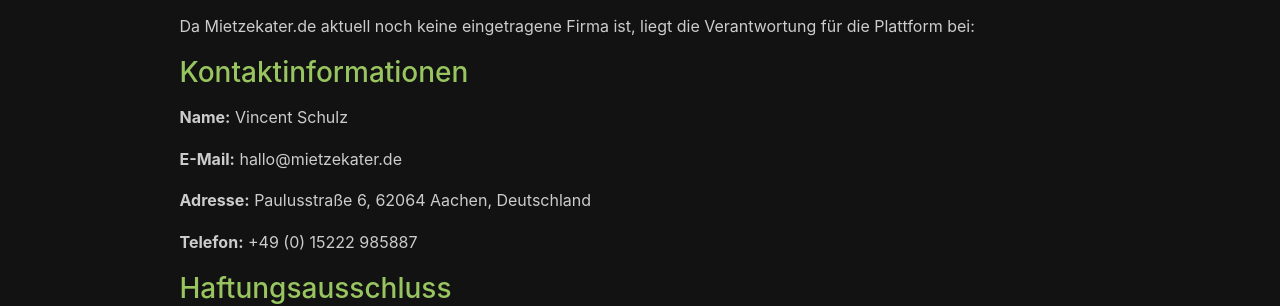
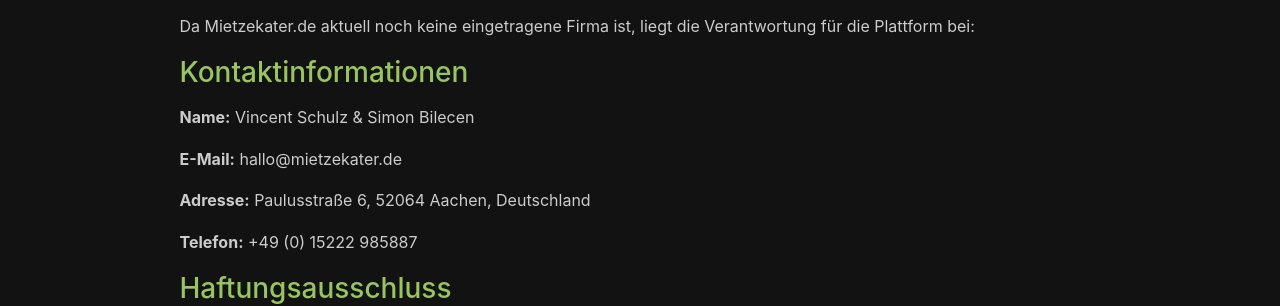
Before and after one commit to TrimeraDev/Mietzekater.de, a Jekyll site: the page built from impressum.md, in a window 1280 px wide and 900 px high, scrolled down 618 px. Shown: the part 153-459 px from the top of the window. Built offline with Jekyll 4.4.1, drawn with Linux system fonts in a browser that asks for light colours; comment, search, counter and statistics services are not loaded; some of the changed text lies outside the part shown.

Commit message:
update adress typo

```diff
--- a/impressum.md
+++ b/impressum.md
@@ -13,18 +13,18 @@
 
 ### Kontaktinformationen
 
-**Name:** Vincent Schulz
+**Name:** Vincent Schulz & Simon Bilecen
 
 **E-Mail:** hallo@mietzekater.de
 
-**Adresse:** Paulusstraße 6, 62064 Aachen, Deutschland
+**Adresse:** Paulusstraße 6, 52064 Aachen, Deutschland
 
 **Telefon:** +49 (0) 15222 985887
 
 ### Haftungsausschluss
 
 Mietzekater.de übernimmt keine Haftung für Inhalte externer Links oder Schäden, die durch die Nutzung der Plattform entstehen.
-Für die Inhalte der verlinkten Seiten sind ausschließlich deren Betreiber verantwortlich.
+Für die Inhalte der verlinkten Seiten sind ausschließlich deren Betreiber verantwortlich.
 
 ### Streitschlichtung
 
```
Also changed, not shown: datenschutz.md (+1 -1 lines).
